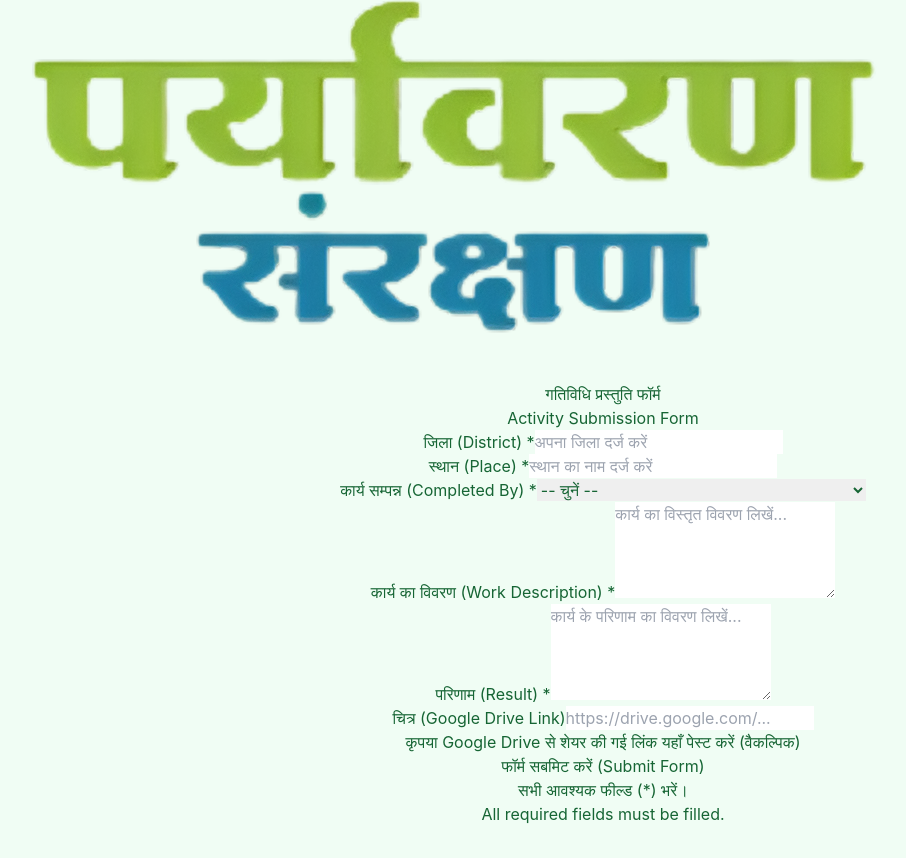
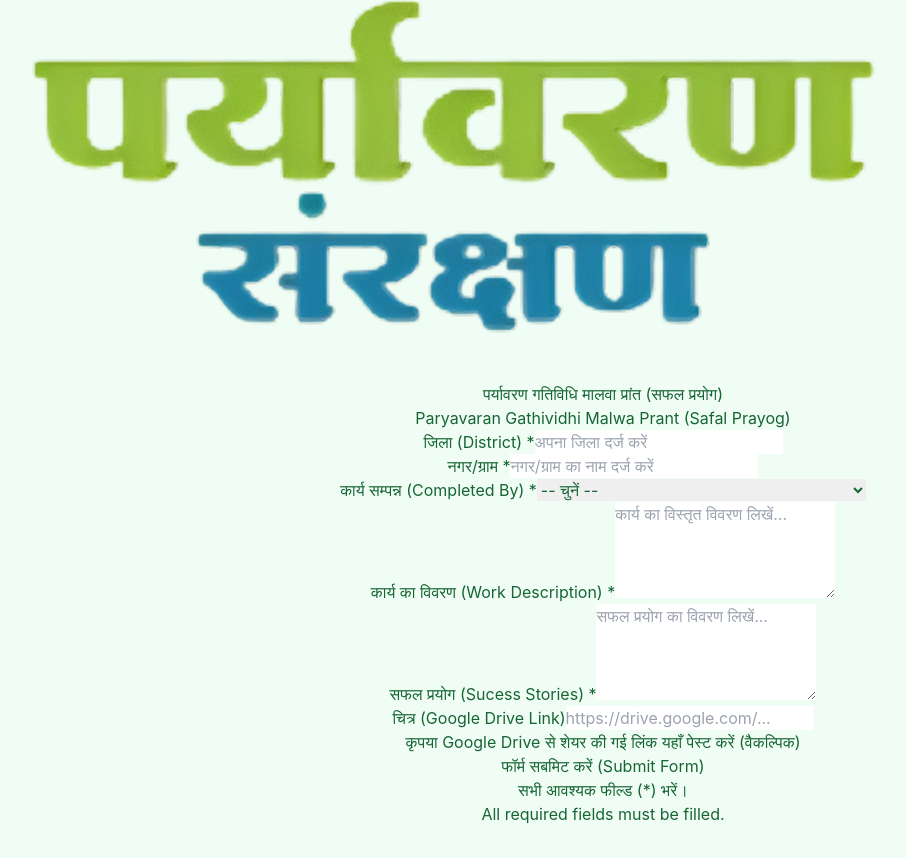
Before and after one commit to Saurabhyadavastro/Paryawaran-Sanrakshan-malwa-, a React (Vite) app: page / in a window 1280 px wide. Shown: the part 1246-2104 px from the top of the page, without its empty margins (37-943 px from the left). Built offline with nearby package versions, Linux system fonts and the light colour scheme; no server answers.

Commit message:
Update form labels: Change to Paryavaran Gathividhi Malwa Prant, nagar/gram, and safal prayog

```diff
--- a/src/pages/SubmissionForm.jsx
+++ b/src/pages/SubmissionForm.jsx
@@ -250,9 +250,9 @@ function SubmissionForm() {
             />
           </motion.div>
           <h1 className="text-3xl md:text-4xl font-bold text-green-800 mb-2">
-            गतिविधि प्रस्तुति फॉर्म
+            पर्यावरण गतिविधि मालवा प्रांत (सफल प्रयोग)
           </h1>
-          <p className="text-green-700 text-lg">Activity Submission Form</p>
+          <p className="text-green-700 text-lg">Paryavaran Gathividhi Malwa Prant (Safal Prayog)</p>
         </div>
 
         {/* Success Message - Removed inline message since we have popup */}
@@ -282,14 +282,14 @@ function SubmissionForm() {
           {/* Place Field */}
           <div>
             <label htmlFor="place" className="block text-green-800 font-semibold mb-2">
-              स्थान (Place) <span className="text-red-500">*</span>
+              नगर/ग्राम <span className="text-red-500">*</span>
             </label>
             <input
               id="place"
               type="text"
               {...register('place', { required: 'यह फील्ड आवश्यक है' })}
               className="input-field"
-              placeholder="स्थान का नाम दर्ज करें"
+              placeholder="नगर/ग्राम का नाम दर्ज करें"
             />
             {errors.place && (
               <p className="text-red-500 text-sm mt-1">{errors.place.message}</p>
@@ -338,14 +338,14 @@ function SubmissionForm() {
           {/* Result Field */}
           <div>
             <label htmlFor="result" className="block text-green-800 font-semibold mb-2">
-              परिणाम (Result) <span className="text-red-500">*</span>
+              सफल प्रयोग (Sucess Stories) <span className="text-red-500">*</span>
             </label>
             <textarea
               id="result"
               {...register('result', { required: 'यह फील्ड आवश्यक है' })}
               rows="4"
               className="input-field resize-none"
-              placeholder="कार्य के परिणाम का विवरण लिखें..."
+              placeholder="सफल प्रयोग का विवरण लिखें..."
             />
             {errors.result && (
               <p className="text-red-500 text-sm mt-1">{errors.result.message}</p>
```
